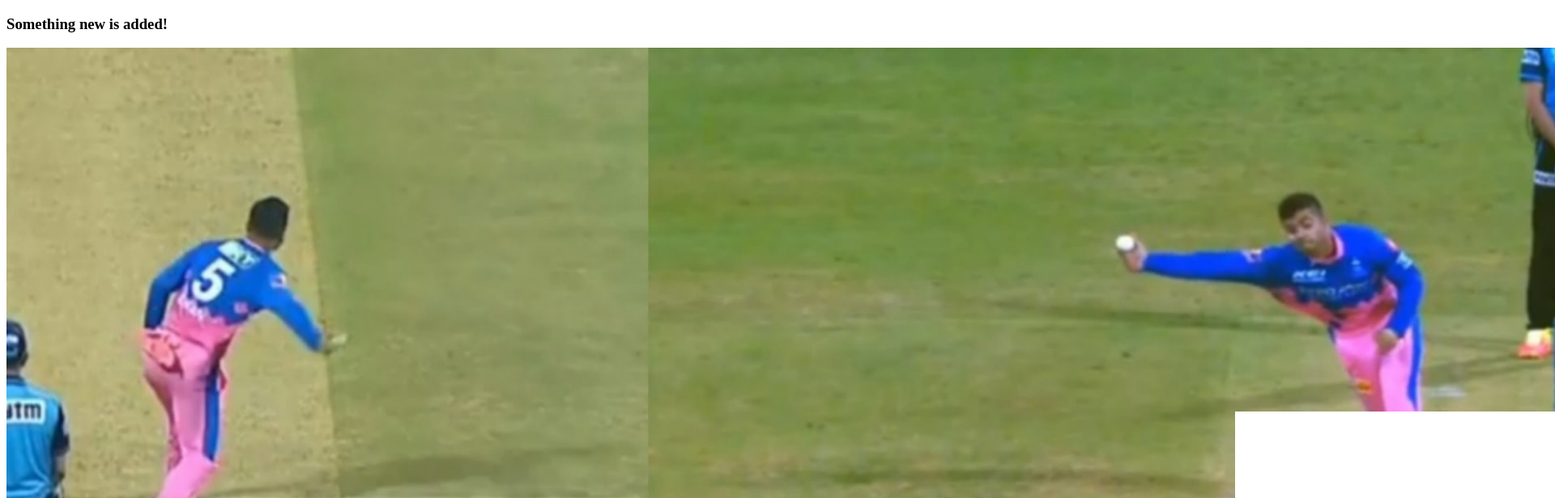
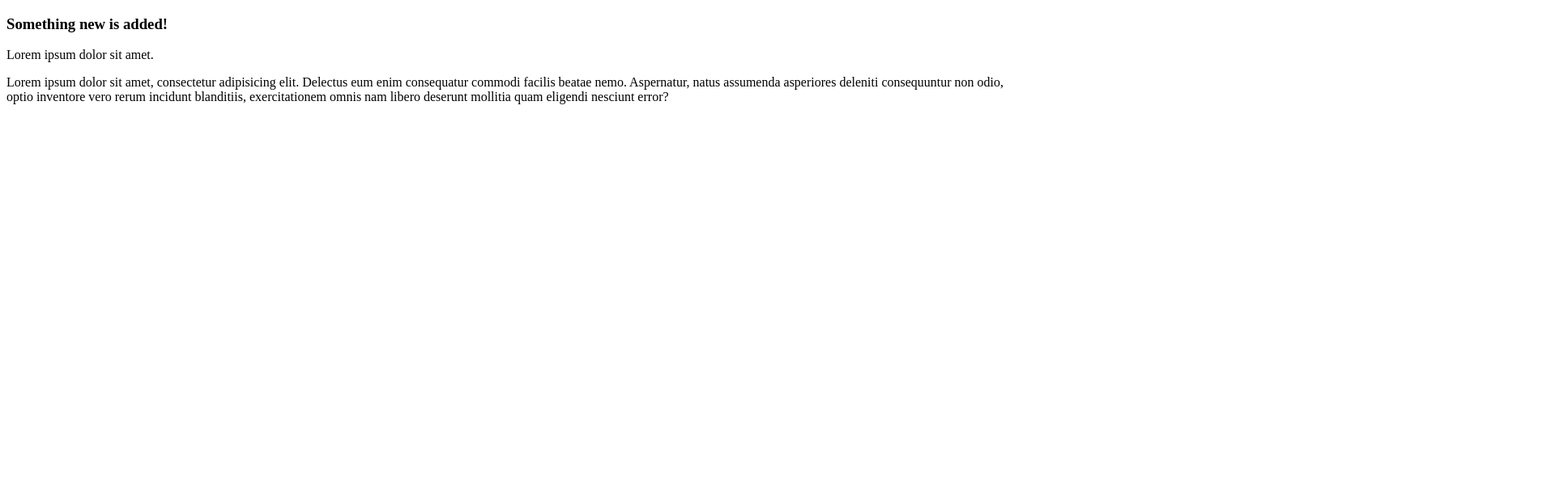
Before and after one commit to Rudra42/Second-repo-test, a plain HTML site: page index.html in a window 1280 px wide. Shown: the top 616 px of the page at 81% size, 1920 px wide, since content can reach past the window. Drawn offline with Linux system fonts and the light colour scheme.

Commit message:
new block added

```diff
--- a/index.html
+++ b/index.html
@@ -8,6 +8,12 @@
 </head>
 <body>
     <h3>Something new is added!</h3>
-    <img src="171109026_214203150510647_4542306429003761271_n.jpg" alt="">
+    <p>
+        Lorem ipsum dolor sit amet.
+    </p>
+
+    <div>
+        Lorem ipsum dolor sit amet, consectetur adipisicing elit. Delectus eum enim consequatur commodi facilis beatae nemo. Aspernatur, natus assumenda asperiores deleniti consequuntur non odio, optio inventore vero rerum incidunt blanditiis, exercitationem omnis nam libero deserunt mollitia quam eligendi nesciunt error?
+    </div>
 </body>
 </html>
```
